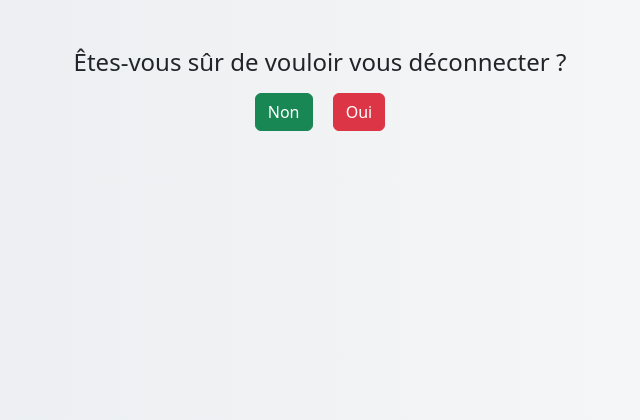
After one commit to sarubidy/ETU003993_ETU004373_projet_final_S2_2025, a PHP site: page /pages/deco.php in a window 1280 px wide. The commit adds this page. Shown: the top 420 px of the page, without its empty margins (320-960 px from the left). Run offline with PHP 8.4, Linux system fonts and the light colour scheme.

Commit message:
Tes modifications

```diff
--- a/pages/accueil.php
+++ b/pages/accueil.php
@@ -42,5 +42,6 @@ $donne = list_cat();
         </table>
 
        <?php }  ?>
+       <a href="deco.php">Déconnection</a>
 </body>
 </html>
--- /dev/null
+++ b/pages/deco.php
@@ -0,0 +1,21 @@
+<!DOCTYPE html>
+<html lang="fr">
+<head>
+    <meta charset="UTF-8">
+    <meta name="viewport" content="width=device-width, initial-scale=1.0">
+    <link rel="stylesheet" href="../assets/css/styles.css">
+    <link href="../assets/css/bootstrap.min.css" rel="stylesheet">
+    <script src="../assets/js/bootstrap.bundle.min.js"></script>
+    </head>
+<body class="bg-light">
+
+<div class="container py-5">
+  <div class="decon mx-auto text-center">
+    <h4 class="mb-3">Êtes-vous sûr de vouloir vous déconnecter ?</h4>
+    <a href="accueil.php" class="btn btn-success me-2">Non</a>
+    <a href="traitements/destroy.php" class="btn btn-danger ms-2">Oui</a>
+  </div>
+</div>
+<script src="../assets/bootstrap/js/bootstrap.bundle.min.js"></script>
+</body>
+</html>
--- /dev/null
+++ b/pages/traitements/destroy.php
@@ -0,0 +1,4 @@
+<?php
+session_destroy();
+header('Location:../../index.php');
+?>
```
